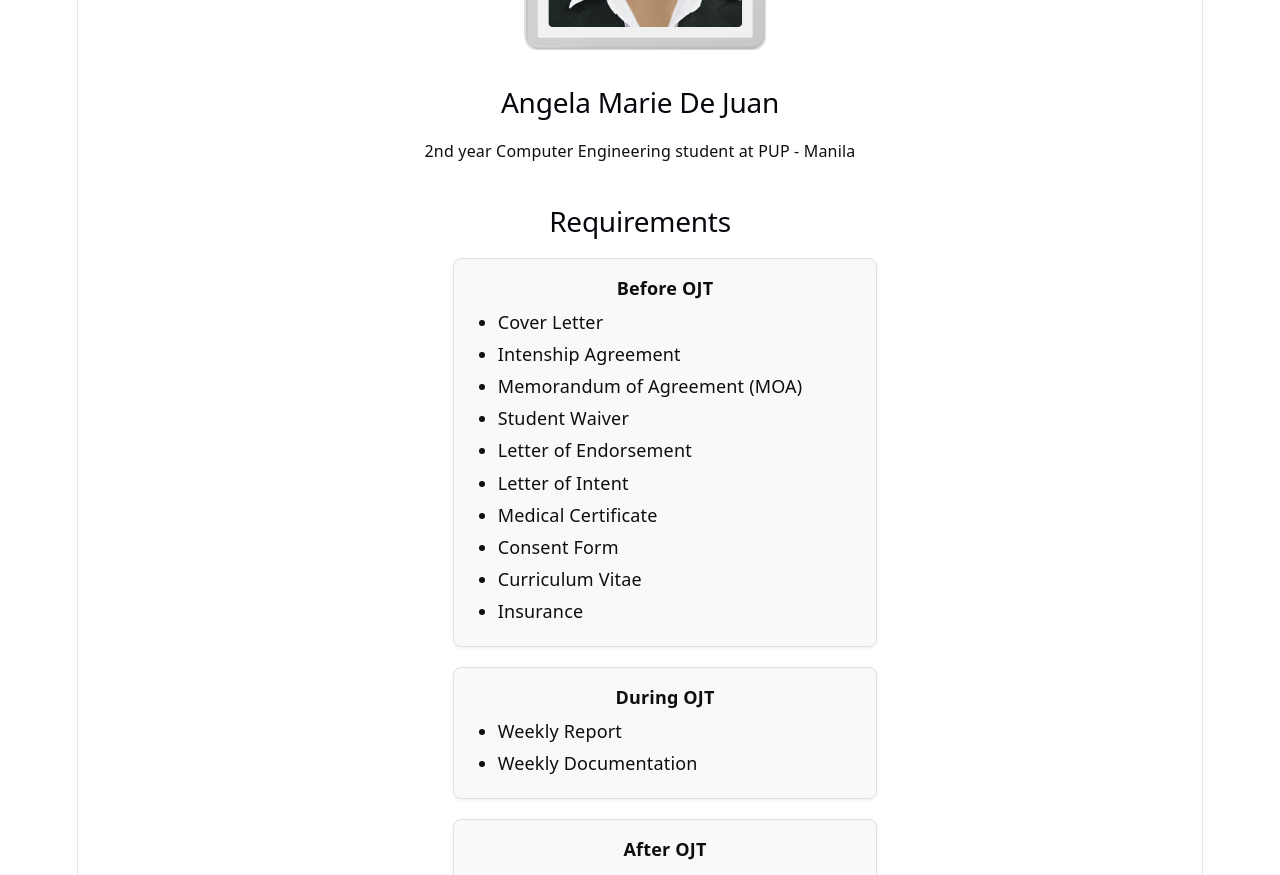
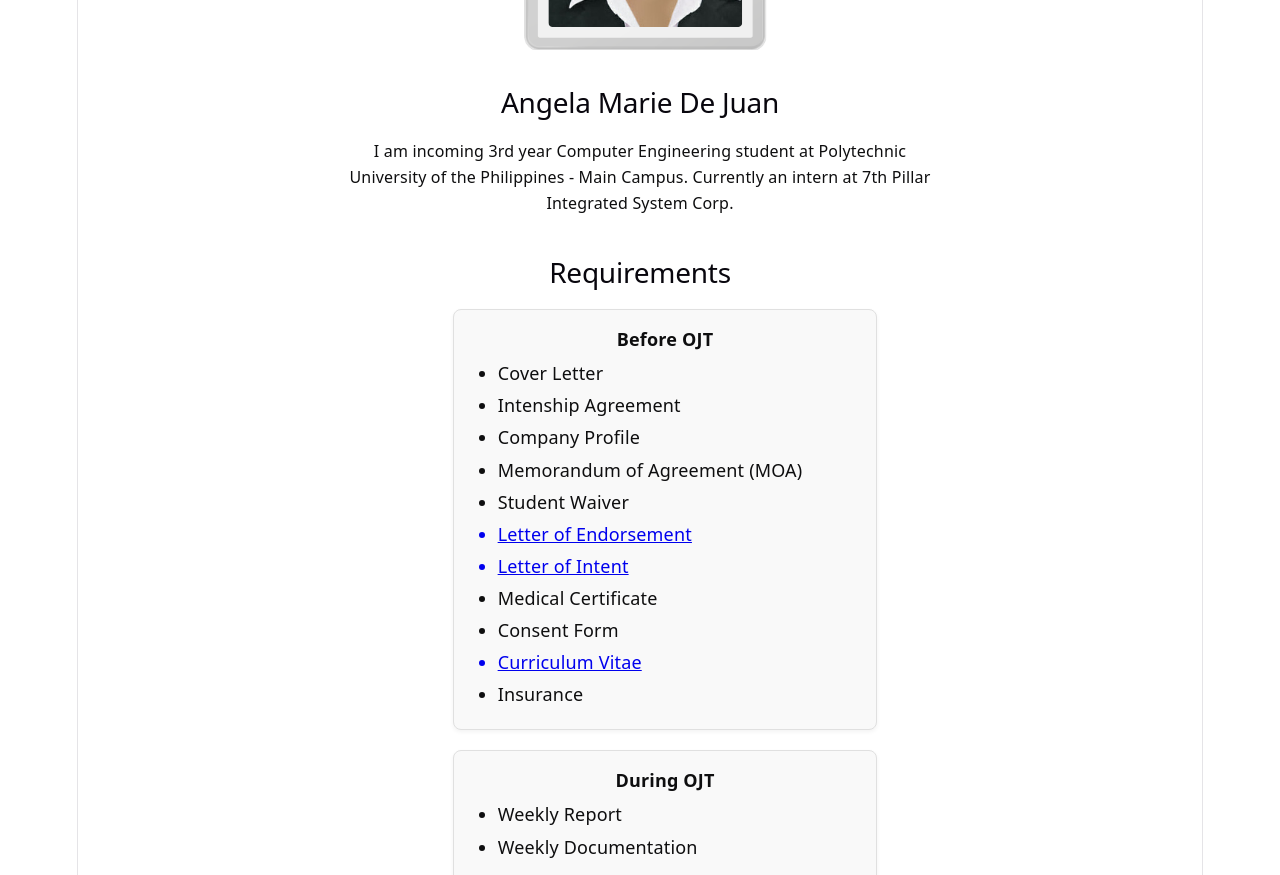
Before and after one commit to gelamrie/practice_ojt_portfolio, a React (Vite) app in the folder my-react-app/: page / in a window 1280 px wide. Shown: the part 740-1615 px from the top of the page. Built offline with nearby package versions, Linux system fonts and the light colour scheme.

Commit message:
added files

```diff
--- a/my-react-app/src/Card.jsx
+++ b/my-react-app/src/Card.jsx
@@ -5,9 +5,11 @@ function Card() {
         <div className="card">
             <img src={profilePic} alt="Profile Picture" />
             <h2> Angela Marie De Juan </h2>
-            <p> 2nd year Computer Engineering student at PUP - Manila </p>
+            <p> I am incoming 3rd year Computer Engineering student at Polytechnic University of the Philippines - Main Campus. Currently an intern at 7th Pillar Integrated System Corp.</p>
+
         </div>
     );
 
 }
+
 export default Card;
--- a/my-react-app/src/Requirements.jsx
+++ b/my-react-app/src/Requirements.jsx
@@ -9,13 +9,20 @@ function Requirements() {
                 <ul>
                     <li>Cover Letter</li>
                     <li>Intenship Agreement</li>
+                    <li>Company Profile</li>
                     <li>Memorandum of Agreement (MOA)</li>
                     <li>Student Waiver</li>
-                    <li>Letter of Endorsement</li>
-                    <li>Letter of Intent</li>
+                    <a href="https://drive.google.com/file/d/1wxS2glqkuNFUzP9WS8IgafcI3zg3ClcV/view?usp=drive_link" target="_blank" rel="noopener noreferrer">
+                        <li>Letter of Endorsement</li>
+                    </a>
+                    <a href="https://drive.google.com/file/d/1qwoRBP3yfEGYJK3tR6srlUWCmwdCsUJQ/view?usp=drive_link" target="_blank" rel="noopener noreferrer">
+                        <li>Letter of Intent</li>
+                    </a>
                     <li>Medical Certificate</li>
                     <li>Consent Form</li>
-                    <li>Curriculum Vitae</li>
+                    <a href="https://drive.google.com/file/d/1jCh-ChImizoJvjC7ol1Pqre9rstVnIY5/view?usp=drive_link" target="_blank" rel="noopener noreferrer">
+                        <li>Curriculum Vitae</li>
+                    </a>
                     <li>Insurance</li>
                 </ul>
             </div>
```
